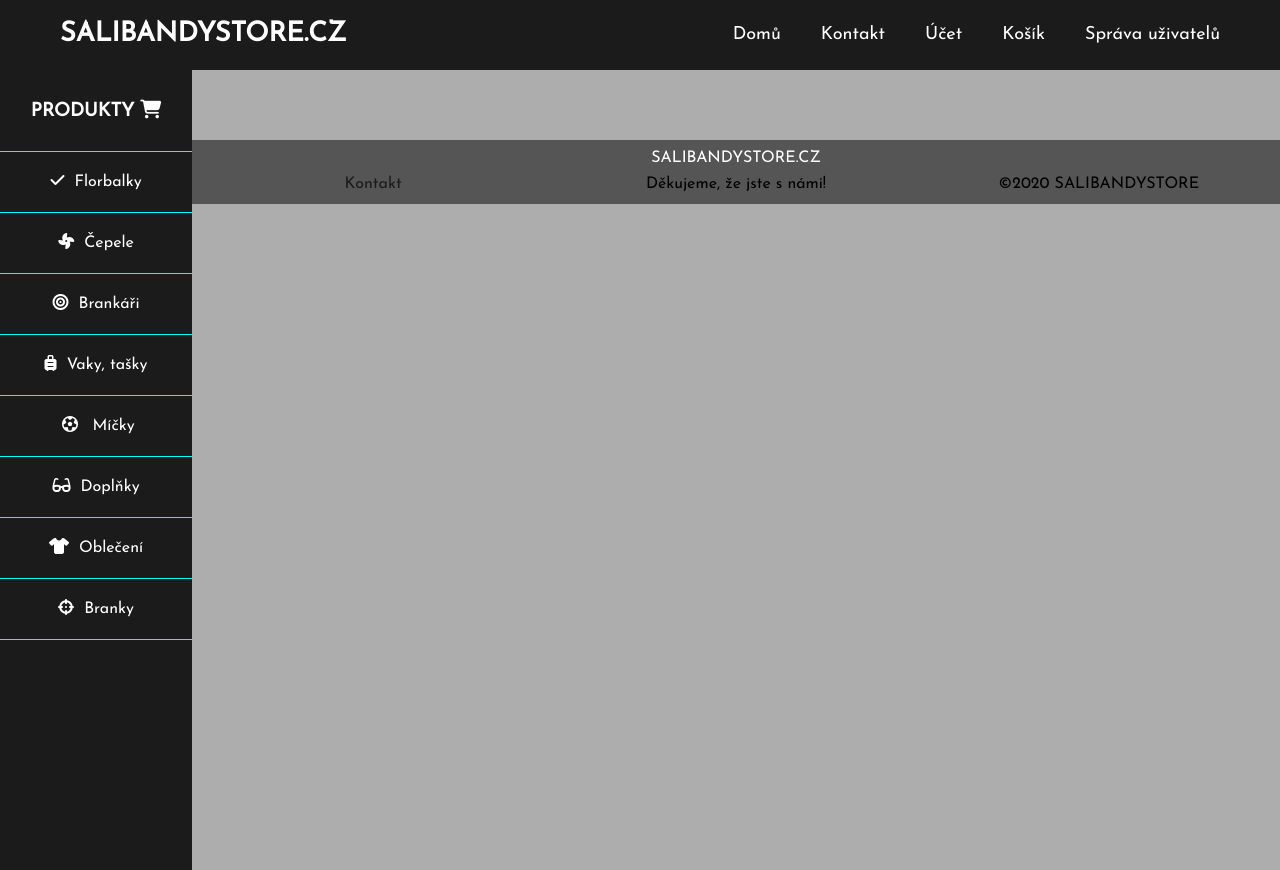
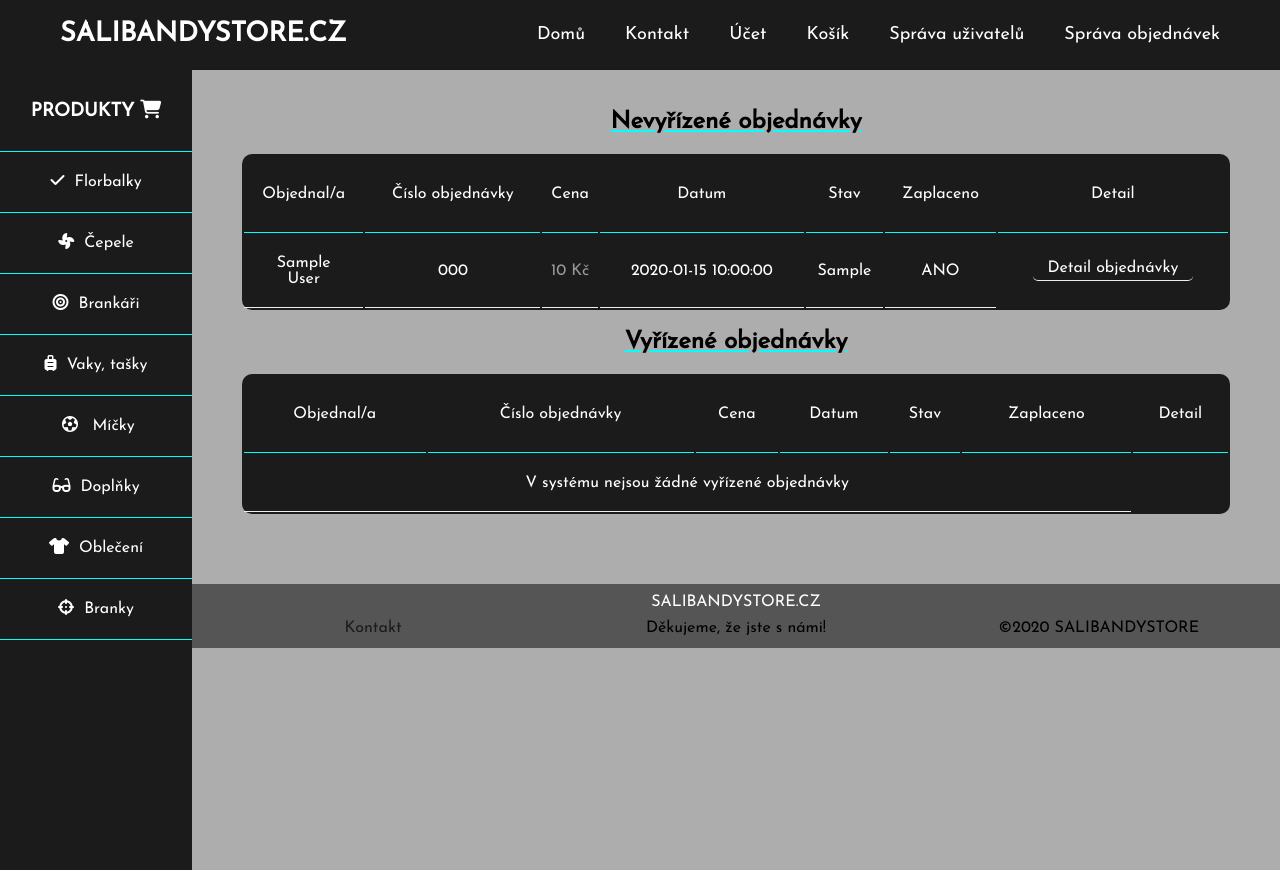
Before and after one commit to AdamPetera/IWWW_SemestralniPrace, a PHP site: page /index.php?page=manage_orders in a window 1280 px wide. Run offline with PHP 8.4, Linux system fonts and the light colour scheme; the visitor is signed in with stand-in values (Sample User, id 1); tables that the repository leaves empty or names only in its code hold one stand-in row (values such as "Sample post"); some libraries are stand-ins or nearby versions.

Commit message:
managing orders

```diff
--- a/IWWW_SemestralniPrace_Petera/classes/OrderController.php
+++ b/IWWW_SemestralniPrace_Petera/classes/OrderController.php
@@ -49,7 +49,9 @@ class OrderController
 
     static function getAllUsersOrders($user_id) {
         $conn = Connection::getPdoInstance();
-        $stmt = $conn->prepare("SELECT * FROM `order` WHERE user_id = :user_id");
+        $stmt = $conn->prepare("SELECT o.*, os.human_readable FROM `order` o
+                                LEFT JOIN order_state os ON os.order_state_id = o.order_state_id
+                                WHERE user_id = :user_id");
 
         $stmt->bindParam(':user_id', $user_id);
         $stmt->execute();
@@ -80,4 +82,46 @@ class OrderController
 
         return $user_id == $id;
     }
+
+    static function updatePaidState($order_id, $value) {
+        $value = (int) $value;
+        $conn = Connection::getPdoInstance();
+        $stmt = $conn->prepare("UPDATE `order` SET paid = :value WHERE order_id = :order_id");
+        $stmt->bindParam(':value', $value);
+        $stmt->bindParam(':order_id', $order_id);
+
+        $stmt->execute();
+    }
+
+    static function updateOrderState($order_id, $value) {
+        $value = (int) OrderStateRepository::getStateIdByHumanReadable($value);
+        $conn = Connection::getPdoInstance();
+        $stmt = $conn->prepare("UPDATE `order` SET order_state_id = :value WHERE order_id = :order_id");
+        $stmt->bindParam(':value', $value);
+        $stmt->bindParam(':order_id', $order_id);
+
+        $stmt->execute();
+    }
+
+    static function getAllDispatchedOrdersFromDB() {
+        $conn = Connection::getPdoInstance();
+        $stmt = $conn->prepare("SELECT u.firstname, u.lastname, o.*, os.human_readable FROM `order` o
+                                            LEFT JOIN order_state os ON o.order_state_id = os.order_state_id
+                                            LEFT JOIN user u ON u.user_id = o.user_id
+                                            WHERE os.order_state_id = 4 AND o.paid = 1");
+        $stmt->execute();
+
+        return $stmt->fetchAll();
+    }
+
+    static function getAllNonDispatchedOrdersFromDB() {
+        $conn = Connection::getPdoInstance();
+        $stmt = $conn->prepare("SELECT u.firstname, u.lastname, o.*, os.human_readable FROM `order` o
+                                            LEFT JOIN order_state os ON o.order_state_id = os.order_state_id
+                                            LEFT JOIN user u ON u.user_id = o.user_id
+                                            WHERE os.order_state_id != 4 OR o.paid != 1");
+        $stmt->execute();
+
+        return $stmt->fetchAll();
+    }
 }
--- a/IWWW_SemestralniPrace_Petera/header.php
+++ b/IWWW_SemestralniPrace_Petera/header.php
@@ -38,6 +38,15 @@
                 }
             }
             ?>
+            <?php
+            if (isset($_SESSION["role"])) {
+                if ($_SESSION["role"] == "seller" || "admin") {
+                    ?>
+                    <li><a href="index.php?page=manage_orders">Správa objednávek</a></li>
+                    <?php
+                }
+            }
+            ?>
         </ul>
     </nav>
 </header>
--- /dev/null
+++ b/IWWW_SemestralniPrace_Petera/page/manage_orders.php
@@ -0,0 +1,85 @@
+<?php
+    $orders = OrderController::getAllDispatchedOrdersFromDB();
+    $non_orders = OrderController::getAllNonDispatchedOrdersFromDB();
+?>
+
+<div class="orders_wrap">
+    <h2>Nevyřízené objednávky</h2>
+    <form method="post">
+        <table>
+            <thead class="t_head">
+            <tr>
+                <td>Objednal/a</td>
+                <td>Číslo objednávky</td>
+                <td>Cena</td>
+                <td>Datum</td>
+                <td>Stav</td>
+                <td>Zaplaceno</td>
+                <td>Detail</td>
+            </tr>
+            </thead>
+            <tbody class="t_body">
+            <?php if (empty($non_orders)): ?>
+                <tr>
+                    <td colspan="6" style="text-align: center">V systému nejsou žádné nevyřízené objednávky</td>
+                </tr>
+            <?php else: ?>
+                <?php foreach ($non_orders as $order): ?>
+                    <tr>
+                        <td><p><?=$order['firstname']?></p><p><?=$order['lastname']?></p></td>
+                        <td class="order_number">
+                            <a href="index.php?page=order_detail&order_number=<?=$order['order_number']?>"><?=$order['order_number']?></a>
+                        </td>
+                        <td class="price"><?=$order['price']?> Kč</td>
+                        <td class="order_date"><?=$order['order_date']?></td>
+                        <td class="order_state"><?=$order['human_readable']?></td>
+                        <td class="order_paid"><?=(int) $order['paid'] == 0 ? 'NE' : 'ANO' ?></td>
+                        <td class="detail_button">
+                            <a href="index.php?page=order_detail&order_number=<?=$order['order_number']?>">Detail objednávky</a>
+                        </td>
+                    </tr>
+                <?php endforeach; ?>
+            <?php endif; ?>
+            </tbody>
+        </table>
+    </form>
+    <h2>Vyřízené objednávky</h2>
+    <form method="post">
+        <table>
+            <thead class="t_head">
+            <tr>
+                <td>Objednal/a</td>
+                <td>Číslo objednávky</td>
+                <td>Cena</td>
+                <td>Datum</td>
+                <td>Stav</td>
+                <td>Zaplaceno</td>
+                <td>Detail</td>
+            </tr>
+            </thead>
+            <tbody class="t_body">
+            <?php if (empty($orders)): ?>
+                <tr>
+                    <td colspan="6" style="text-align: center">V systému nejsou žádné vyřízené objednávky</td>
+                </tr>
+            <?php else: ?>
+                <?php foreach ($orders as $order): ?>
+                    <tr>
+                        <td><p><?=$order['firstname']?></p><p><?=$order['lastname']?></p></td>
+                        <td class="order_number">
+                            <a href="index.php?page=order_detail&order_number=<?=$order['order_number']?>"><?=$order['order_number']?></a>
+                        </td>
+                        <td class="price"><?=$order['price']?> Kč</td>
+                        <td class="order_date"><?=$order['order_date']?></td>
+                        <td class="order_state"><?=$order['human_readable']?></td>
+                        <td class="order_paid"><?=(int) $order['paid'] == 0 ? 'NE' : 'ANO' ?></td>
+                        <td class="detail_button">
+                            <a href="index.php?page=order_detail&order_number=<?=$order['order_number']?>">Detail objednávky</a>
+                        </td>
+                    </tr>
+                <?php endforeach; ?>
+            <?php endif; ?>
+            </tbody>
+        </table>
+    </form>
+</div>
--- a/IWWW_SemestralniPrace_Petera/page/user_details.php
+++ b/IWWW_SemestralniPrace_Petera/page/user_details.php
@@ -85,13 +85,15 @@ if (isset($_POST['updateAddress'])) {
                     <td>Číslo objednávky</td>
                     <td>Cena</td>
                     <td>Datum</td>
+                    <td>Stav</td>
+                    <td>Zaplaceno</td>
                     <td>Detail</td>
                 </tr>
                 </thead>
                 <tbody class="t_body">
                 <?php if (empty($orders)): ?>
                     <tr>
-                        <td colspan="4" style="text-align: center">Nemáte zatím žádné objednávky</td>
+                        <td colspan="6" style="text-align: center">Nemáte zatím žádné objednávky</td>
                     </tr>
                 <?php else: ?>
                     <?php foreach ($orders as $order): ?>
@@ -101,6 +103,8 @@ if (isset($_POST['updateAddress'])) {
                             </td>
                             <td class="price"><?=$order['price']?> Kč</td>
                             <td class="order_date"><?=$order['order_date']?></td>
+                            <td class="order_state"><?=$order['human_readable']?></td>
+                            <td class="order_paid"><?=(int) $order['paid'] == 0 ? 'NE' : 'ANO' ?></td>
                             <td class="detail_button">
                                 <a href="index.php?page=order_detail&order_number=<?=$order['order_number']?>">Detail objednávky</a>
                             </td>
```
Also changed, not shown: IWWW_SemestralniPrace_Petera/classes/OrderStateRepository.php (+9 -0 lines), IWWW_SemestralniPrace_Petera/page/order_detail.php (+11 -0 lines), IWWW_SemestralniPrace_Petera/styles/manage_orders.css (added).
